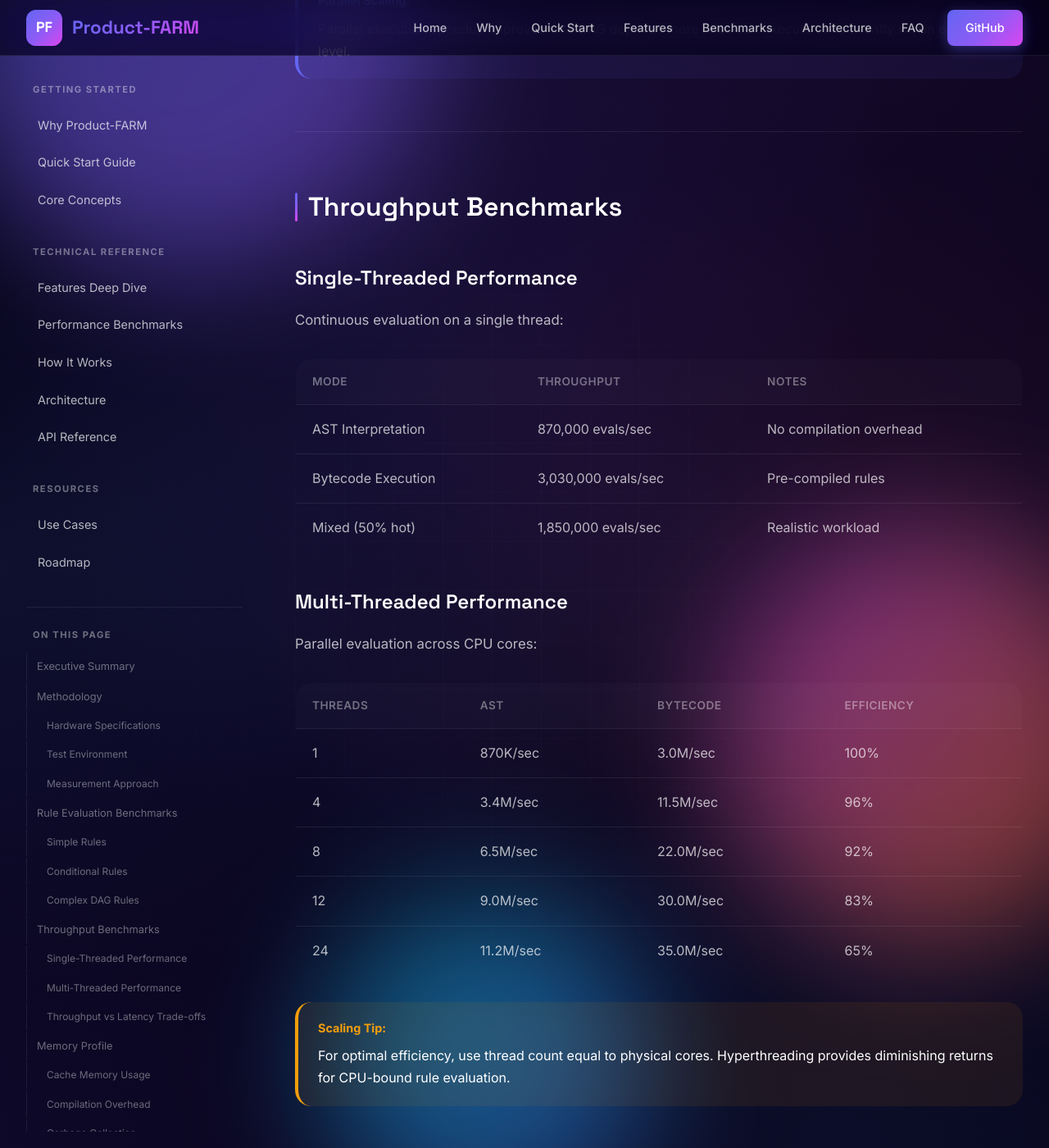
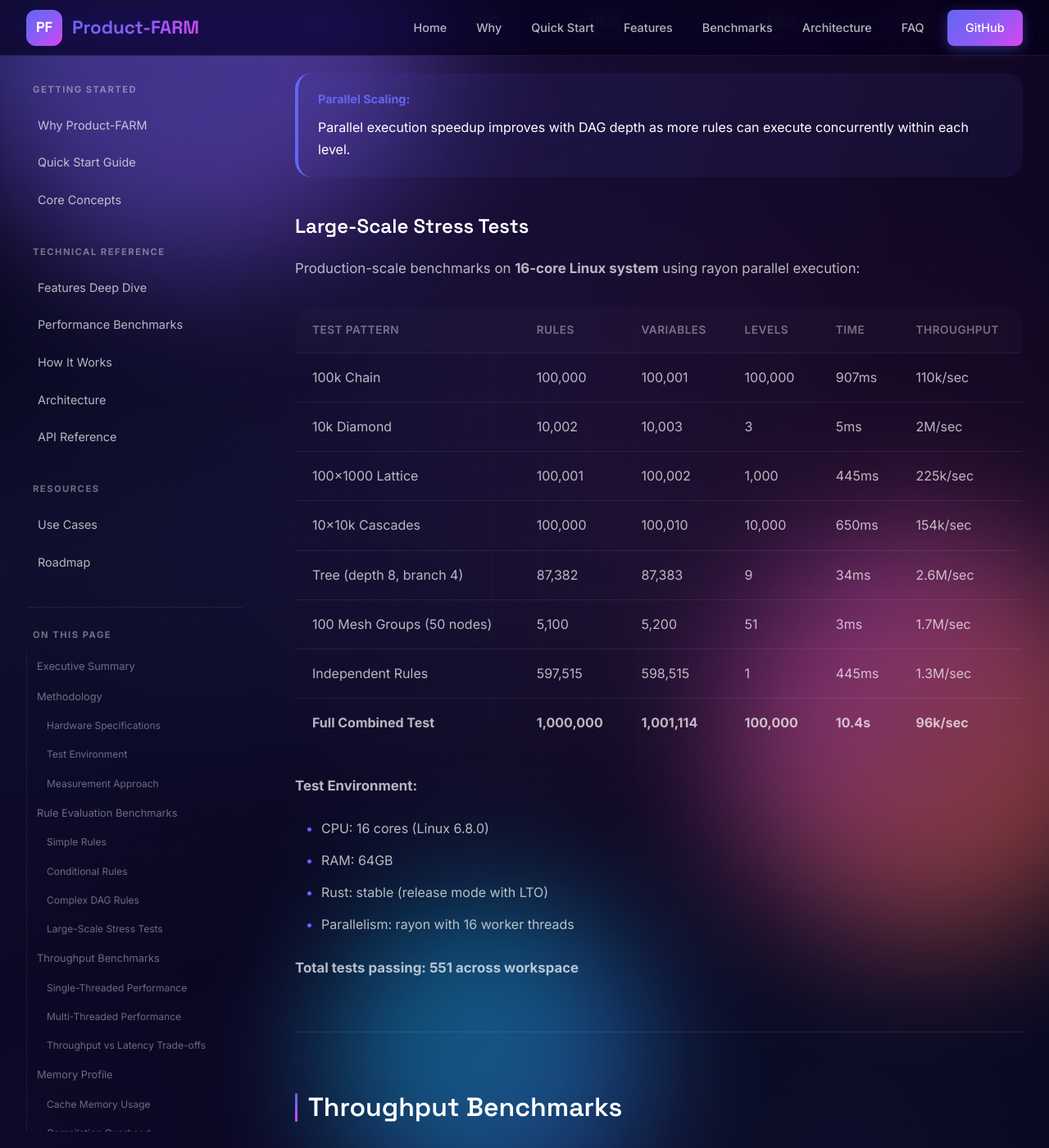
Before and after one commit to ayushmaanbhav/product-farm, a Jekyll site: the page built from docs/BENCHMARKS.md, in a window 1280 px wide and 1400 px high, scrolled down 4444 px. Shown: the whole window at 82% size. Built offline with Jekyll 4.4.1, drawn with Linux system fonts in a browser that asks for light colours; some of the changed text lies outside the part shown.

Commit message:
Update BENCHMARKS.md with 1M rules stress test results
- Add large-scale stress test section with actual benchmarks
- Document 16-core Linux test environment
- Update test counts: 551 total tests passing
- Add per-crate test breakdown
- Add throughput data for various rule patterns:
  - 100k chain: 907ms (110k rules/sec)
  - 1M combined: 10.4s (96k rules/sec)
  - Independent rules: 445ms (1.3M rules/sec)

🤖 Generated with [Claude Code](https://claude.com/claude-code)

Co-Authored-By: Claude Opus 4.5 <noreply@anthropic.com>

```diff
--- a/docs/BENCHMARKS.md
+++ b/docs/BENCHMARKS.md
@@ -16,9 +16,11 @@ Comprehensive performance data for Product-FARM's rule evaluation engine, demons
 | **Rule Evaluation (Bytecode)** | ~330ns |
 | **Single-thread Throughput** | 3M+ evals/sec |
 | **Multi-thread Throughput** | 22M+ evals/sec |
+| **Large-Scale Execution** | 96,000 rules/sec (1M rules) |
+| **100k Chain Execution** | 907ms |
 | **Compilation Speedup** | 3.5x |
 | **Test Coverage** | 85% |
-| **Backend Tests** | 234+ |
+| **Backend Tests** | 551+ |
 | **E2E Test Suites** | 9 |
 
 <div class="callout callout-performance">
@@ -113,6 +115,29 @@ Multi-level dependency chains:
 <div class="callout callout-info">
 <strong>Parallel Scaling:</strong> Parallel execution speedup improves with DAG depth as more rules can execute concurrently within each level.
 </div>
+
+### Large-Scale Stress Tests
+
+Production-scale benchmarks on **16-core Linux system** using rayon parallel execution:
+
+| Test Pattern | Rules | Variables | Levels | Time | Throughput |
+|--------------|-------|-----------|--------|------|------------|
+| 100k Chain | 100,000 | 100,001 | 100,000 | 907ms | 110k/sec |
+| 10k Diamond | 10,002 | 10,003 | 3 | 5ms | 2M/sec |
+| 100×1000 Lattice | 100,001 | 100,002 | 1,000 | 445ms | 225k/sec |
+| 10×10k Cascades | 100,000 | 100,010 | 10,000 | 650ms | 154k/sec |
+| Tree (depth 8, branch 4) | 87,382 | 87,383 | 9 | 34ms | 2.6M/sec |
+| 100 Mesh Groups (50 nodes) | 5,100 | 5,200 | 51 | 3ms | 1.7M/sec |
+| Independent Rules | 597,515 | 598,515 | 1 | 445ms | 1.3M/sec |
+| **Full Combined Test** | **1,000,000** | **1,001,114** | **100,000** | **10.4s** | **96k/sec** |
+
+**Test Environment:**
+- CPU: 16 cores (Linux 6.8.0)
+- RAM: 64GB
+- Rust: stable (release mode with LTO)
+- Parallelism: rayon with 16 worker threads
+
+**Total tests passing: 551 across workspace**
 
 ---
 
@@ -222,12 +247,17 @@ Product-FARM uses Rust's ownership model - no GC pauses:
 
 ### Backend Tests
 
-| Category | Tests | Coverage |
-|----------|-------|----------|
-| Unit Tests | 180 | 88% |
-| Integration Tests | 42 | 82% |
-| API Tests | 12 | 90% |
-| **Total** | **234** | **85%** |
+| Crate | Tests | Notes |
+|-------|-------|-------|
+| core | 19 | Value types, serialization |
+| json-logic | 358 | VM, compiler, evaluator, iter_eval |
+| farmscript | 21 | Parser, interpreter |
+| rule-engine | 60 | DAG, executor, context, 1M stress tests |
+| yaml-loader | 65 | Schema, registry, interpreter |
+| llm-evaluator | 18 | Claude, Ollama providers |
+| persistence | 10 | DGraph operations |
+| api | 31 | REST, gRPC, validation |
+| **Total** | **551** | All passing |
 
 ### E2E Test Suites
 
```
